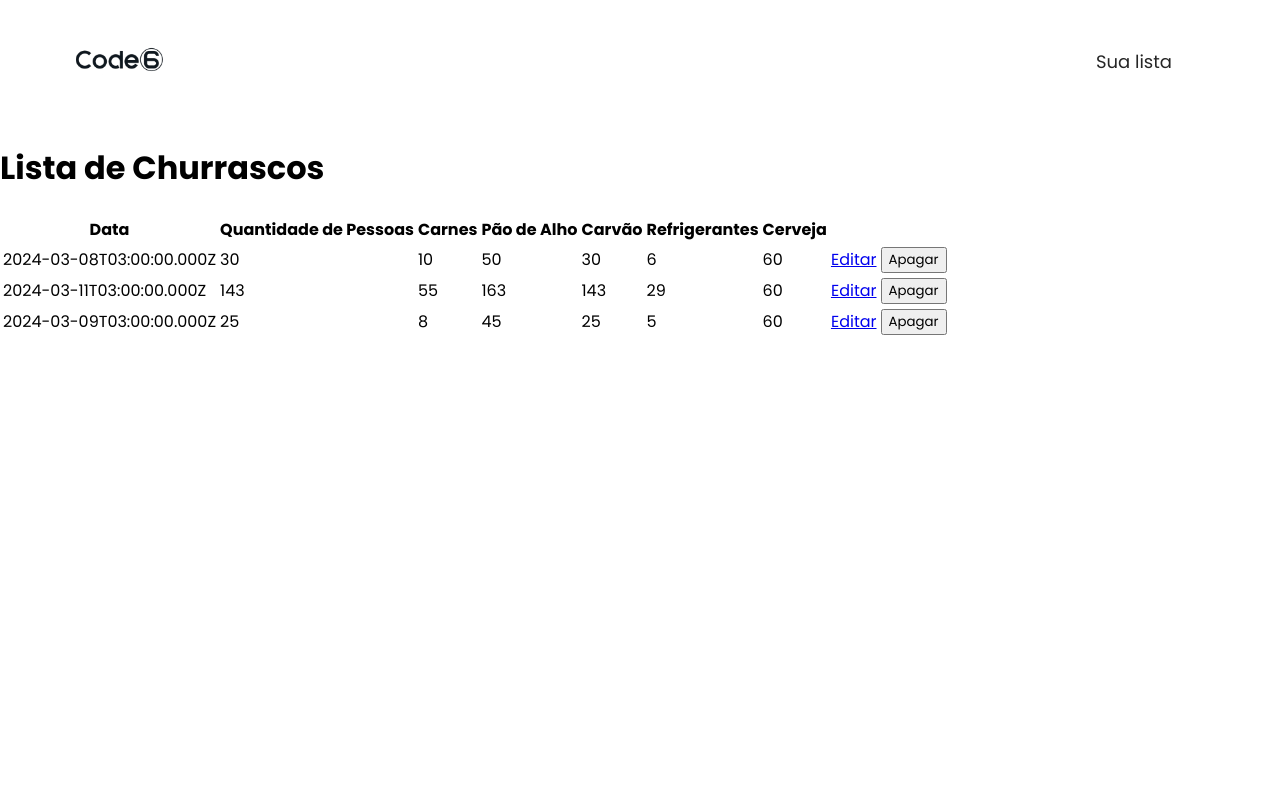
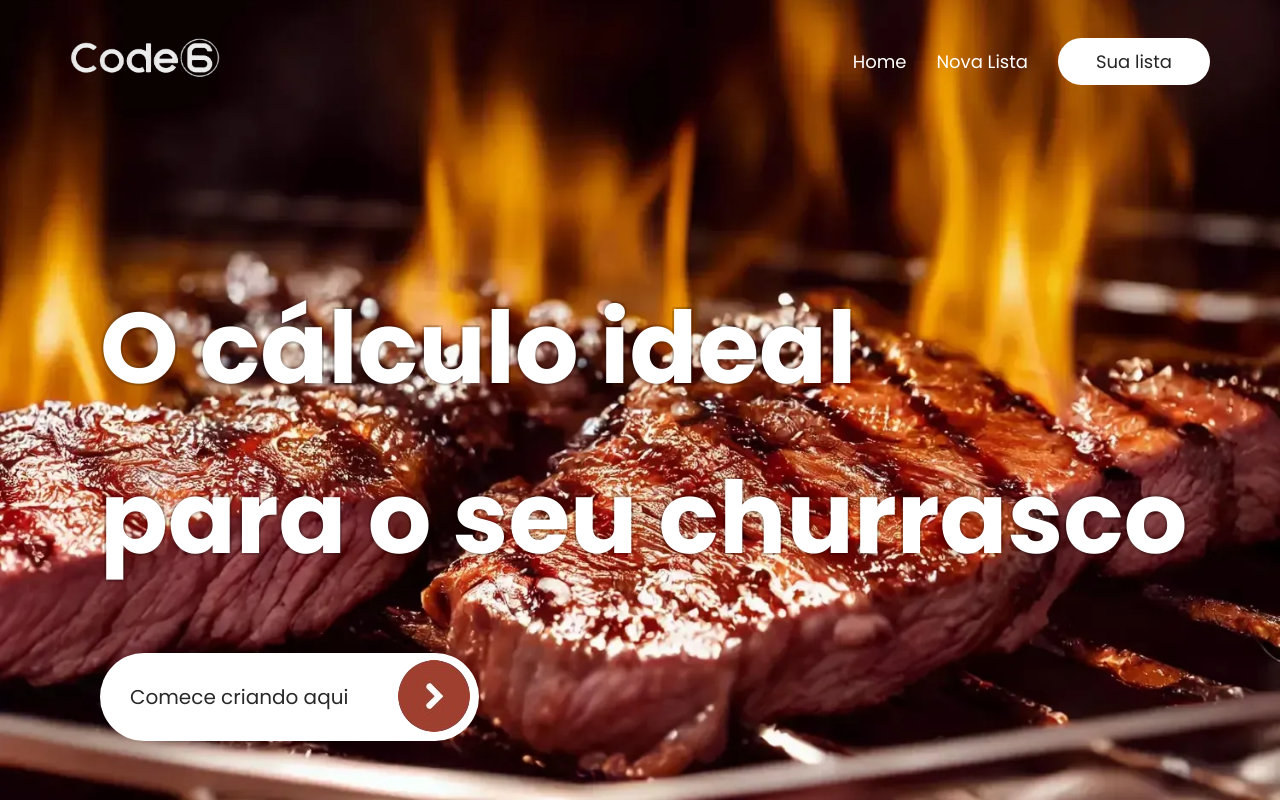
Before and after one commit to Lucas-Justino/Churrascometro-React, a React (Vite) app: page / in a window 1280 px wide. Built offline with nearby package versions, Linux system fonts and the light colour scheme.

Commit message:
ajustes finais

```diff
--- a/src/App.tsx
+++ b/src/App.tsx
@@ -21,7 +21,7 @@ function App() {
         <Route path="/start" element={<Start />} />
         <Route path="/formulario" element={<Formulario />} />
         <Route path="/home" element={<Home />} />
-        <Route path="/" element={<Home />} />
+        <Route path="/" element={<Start />} />
         <Route path="/getapi" element={<GetApi />} />
         <Route path="/postapi" element={<PostApi />} />
         <Route path="/deleteapi" element={<DeleteApi />} />
--- a/src/components/Navbar/navbar.css
+++ b/src/components/Navbar/navbar.css
@@ -9,7 +9,7 @@
 }
 
 .nav-logo img {
-    width: 100px;
+    width: 150px;
     height: auto;
 }
 
--- a/src/components/Navbar/navbar.tsx
+++ b/src/components/Navbar/navbar.tsx
@@ -11,7 +11,7 @@ const Navbar = () => {
             <img src={logo} alt="Logo" />
         </div>
             <ul className='nav-menu'>
-            <li>Home</li>
+            <li><Link to={"/start"}>Home</Link></li>
             <li><Link to={"/formulario"}>Nova Lista</Link></li>
             <li className='nav-newlist'><Link to={"/home"}>Sua lista</Link></li>
         </ul>
--- a/src/pages/Formulario/formulario.css
+++ b/src/pages/Formulario/formulario.css
@@ -3,15 +3,21 @@
 }
 
 .container {
+    flex-direction: column;
     position: relative;
     width: 100%;
     height: 100vh;
     background: url("../../assets/imagem2.jpg") no-repeat center center fixed;
     background-size: cover;
     display: flex;
-    justify-content: center;
+
+  }
+
+  .content{
+    display:flex;
+    justify-content:center;
     align-items: center;
-    padding: 20px;
+    padding: 120px;
   }
 
   .box {
@@ -100,16 +106,13 @@
     background-color: rgba(0, 0, 0, 0.1);
   }
 
-  .field:focus {
-    border: 2px solid rgba(30, 85, 250, 0.47);
-    background-color: #fff;
-  }
+
 
   .botao-enviar {
-    width: 100%;
+    width: 90%;
     padding: 0.5rem 1rem;
     background-color: #9F3F30;
-    margin-left: 16px;
+    margin-left: 35px;
     color: #fff;
     font-size: 1.1rem;
     border: none;
--- a/src/pages/Formulario/formulario.tsx
+++ b/src/pages/Formulario/formulario.tsx
@@ -77,7 +77,8 @@ export default function Formulario() {
   return (
     <div className="container">
       <Navbar/>
-      <div className="box">
+      <div className="content">
+              <div className="box">
       <div className="left">
       <img src={Imagem} alt="suaImagem" />
       </div>
@@ -111,6 +112,8 @@ export default function Formulario() {
         </div>
 
       </div>
+      </div>
+
     </div>
   );
 }
--- a/src/pages/Start/start.css
+++ b/src/pages/Start/start.css
@@ -15,24 +15,45 @@
   width: fit-content;
   margin-top: 190px;
   padding-left: 100px;
+  text-shadow:
+  -2px -2px 0 rgba(0, 0, 0, 0.1),
+  2px -2px 0 rgba(0, 0, 0, 0.1),
+  -2px 2px 0 rgba(0, 0, 0, 0.1),
+  2px 2px 0 rgba(0, 0, 0, 0.1),
+  0px 0px 5px rgba(0, 0, 0, 0.1);
 }
+
 
 .star-button {
   display: flex;
   align-items: center;
   gap: 50px;
   width: fit-content;
-  margin-top: 70px;
-  padding: 5px 8px;
+  padding: 2px 9px;
   margin-left: 100px;
   padding-left: 30px;
   border-radius: 60px;
   background-color: white;
   cursor: pointer;
+  text-decoration: none;
+}
+
+.star-button img {
+  margin-top: 5px; /* Ajuste a margem superior conforme necessário */
 }
 
 .star-button p {
   color: #292929;
   font-size: 20px;
   font-weight: 400;
+  text-decoration: none;
 }
+
+.star-button p a {
+  text-decoration: none;
+  color: inherit;
+}
+
+.star-button p a:hover {
+  color: #292929;
+}
--- a/src/pages/Start/start.tsx
+++ b/src/pages/Start/start.tsx
@@ -1,3 +1,4 @@
+import { Link } from "react-router-dom";
 import React from 'react';
 import './start.css'
 import Navbar from '../../components/Navbar/navbar';
@@ -13,8 +14,8 @@ function Start() {
                 <p>para o seu churrasco</p>
              </div>
             <div className='star-button'>
-            <p>Comece criando aqui</p>
-            <img src={arrow_btn} alt="" />
+            <p><Link to={"/formulario"}>Comece criando aqui</Link></p>
+            <Link to={"/formulario"}><img src={arrow_btn} alt="" /></Link>
 
             </div>
          </div>
```
Also changed, not shown: src/assets/arrow_btn.png, src/assets/logo.png.
